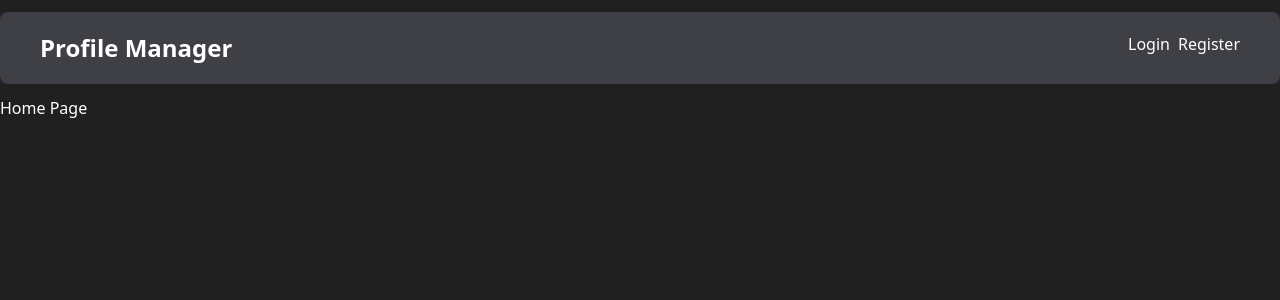
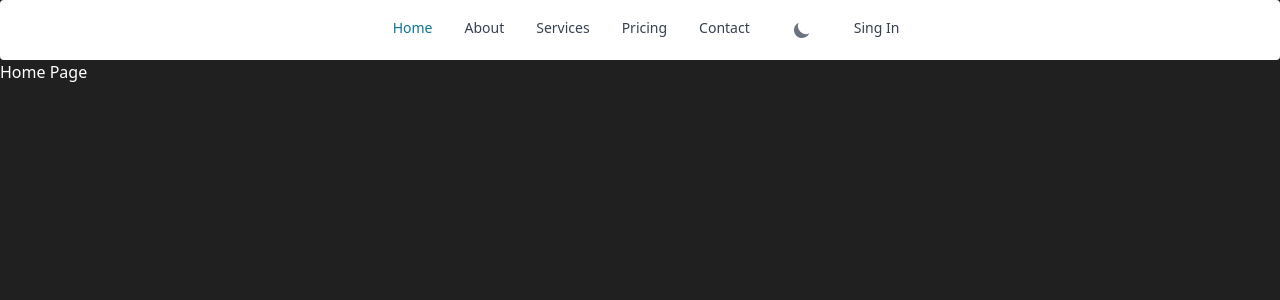
Before and after one commit to IvanSanchezMedina/FrontApp, a React (Vite) app: page / in a window 1280 px wide. Shown: the top 300 px of the page. Built offline with nearby package versions, Linux system fonts and the light colour scheme.

Commit message:
Install Flowbite and create Navbar

```diff
--- a/package.json
+++ b/package.json
@@ -11,6 +11,8 @@
   },
   "dependencies": {
     "axios": "^1.6.7",
+    "flowbite": "^2.3.0",
+    "flowbite-react": "^0.7.8",
     "js-cookie": "^3.0.5",
     "react": "^18.2.0",
     "react-dom": "^18.2.0",
--- a/src/components/navbar.jsx
+++ b/src/components/navbar.jsx
@@ -1,41 +1,81 @@
-import { Link } from "react-router-dom"
+"use client";
+
 import { useAuth } from "../context/AuthContext"
+import { Avatar, Dropdown, Navbar } from "flowbite-react";
+import { DarkThemeToggle, Flowbite } from "flowbite-react";
 
-function Navbar() {
-    const { isAuthenticated,logout,user } = useAuth();
+const customTheme = {
+    button: {
+        color: {
+            primary: "bg-red-500 hover:bg-red-600",
+        },
+    },
+};
+
+
+function NavbarComponent() {
+    const { isAuthenticated, logout, user } = useAuth();
     return (
-        <nav className="bg-zinc-700 my-3 flex justify-between py-5 px-10 rounded-lg">
-            <Link to='/'>
-                <h1 className="text-2xl font-bold"> Profile Manager</h1>
-            </Link>
-            <ul className=" flex gap-x-2">
+        <Flowbite theme={{ theme: customTheme }}>
+            <Navbar fluid rounded>
+                <Navbar.Brand href="https://flowbite-react.com">
+                    <img src="/favicon.svg" className="mr-3 h-6 sm:h-9" alt="" />
+                    {/* <span className="self-center whitespace-nowrap text-xl font-semibold dark:text-white">Flowbite React</span> */}
+                </Navbar.Brand>
+                <div className="flex md:order-2">
+                    {
+                        isAuthenticated ? (
+                            <Dropdown
+                                arrowIcon={false}
+                                inline
+                                label={
+                                    <Avatar alt="User settings" img="https://flowbite.com/docs/images/people/profile-picture-5.jpg" rounded />
+                                }
+                            >
+                                <Dropdown.Header>
 
-                {isAuthenticated ? (
-                    <>
-                        <li>
-                           Welcome {user.first_name} { user.last_name}
-                        </li>
-                        <li>
-                            <Link to='/login' onClick={()=>{
-                                logout();
-                            }}>Logout</Link>
-                        </li>
-                    </>
-                ) : (
-                    <>
-                        <li>
-                            <Link to='/login'>Login</Link>
-                        </li>
-                        <li>
-                            <Link to='/register'>Register</Link>
-                        </li>
-                    </>
-                )}
+                                    <span className="block text-sm">{user.first_name} {user.last_name}</span>
+                                    <span className="block truncate text-sm font-medium">{user.email}</span>
+                                </Dropdown.Header>
+                                <Dropdown.Item>Dashboard</Dropdown.Item>
+                                <Dropdown.Item>Settings</Dropdown.Item>
+                                <Dropdown.Item>Earnings</Dropdown.Item>
+                                <Dropdown.Divider />
+                                <Dropdown.Item onClick={() => {
+                                    logout();
+                                }}>Sign out</Dropdown.Item>
+                            </Dropdown>
+                        ) :
+                            (
+                                <>  </>
 
-            </ul>
+                            )
+                    }
 
-        </nav>
+                    <Navbar.Toggle />
+                </div>
+                <Navbar.Collapse >
+                    <Navbar.Link className="mt-2" href="#" active>
+                        Home
+                    </Navbar.Link>
+                    <Navbar.Link className="mt-2" href="#">About</Navbar.Link>
+                    <Navbar.Link className="mt-2" href="#">Services</Navbar.Link>
+                    <Navbar.Link className="mt-2" href="#">Pricing</Navbar.Link>
+                    <Navbar.Link className="mt-2" href="#">Contact</Navbar.Link>
+                    <DarkThemeToggle />
+                    {isAuthenticated ? (
+                        <></>
+                    ) : (
+                        <Navbar.Link className="mt-2" href="/login">Sing In</Navbar.Link>
+
+                    )}
+
+                </Navbar.Collapse>
+            </Navbar>
+
+        </Flowbite>
+
     )
 }
 
-export default Navbar
+export default NavbarComponent
--- a/tailwind.config.js
+++ b/tailwind.config.js
@@ -3,9 +3,12 @@ export default {
   content: [
     "./index.html",
     "./src/**/*.{js,jsx,ts,tsx}",
+    'node_modules/flowbite-react/lib/esm/**/*.js'
   ],
   theme: {
     extend: {},
   },
-  plugins: [],
+  plugins: [
+    require('flowbite/plugin')
+  ],
 }
```
Also changed, not shown: 5 other files (tests, documents, lock files or other folders).
